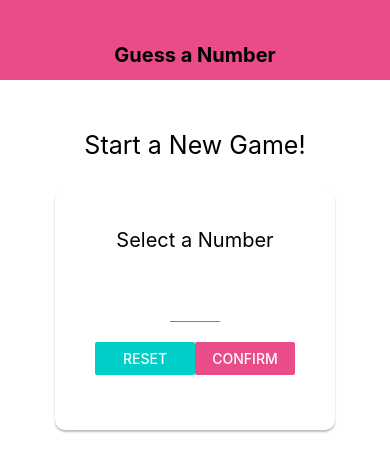
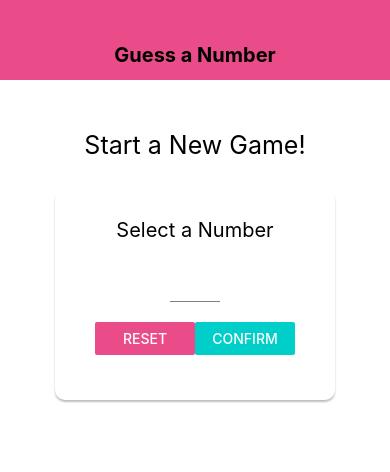
Before and after one commit to bee-squared/guess-a-number, a React Native app: screen / in a window 390 px wide. Shown: the top 472 px of the page. Built offline with nearby package versions, Linux system fonts and the light colour scheme.

Commit message:
wrap up styling for MVP

```diff
--- a/App.js
+++ b/App.js
@@ -4,6 +4,7 @@ import Header from './components/Header';
 import StartGameScreen from './screens/StartGameScreen';
 import GameScreen from './screens/GameScreen';
 import GameOverScreen from './screens/GameOverScreen';
+import { Colors } from 'react-native/Libraries/NewAppScreen';
 
 export default function App() {
   const [userNumber, setUserNumber] = useState();
--- a/components/Card.js
+++ b/components/Card.js
@@ -15,7 +15,7 @@ const styles = StyleSheet.create({
     shadowRadius: 2,
     shadowOpacity: 0.26,
     backgroundColor: 'white',
-    height: 240,
+    height: 210,
     elevation: 4,
     padding: 20,
     borderRadius: 10,
--- a/components/NumberContainer.js
+++ b/components/NumberContainer.js
@@ -16,12 +16,12 @@ const styles = StyleSheet.create({
     borderColor: Colors.accent,
     padding: 10,
     borderRadius: 10,
-    margin: 10,
     alignItems: 'center',
     justifyContent: 'center',
+    marginBottom: 20,
   },
   number: {
-    color: Colors.accent,
+    color: Colors.primary,
     fontSize: 22,
   }
 });
--- a/screens/GameOverScreen.js
+++ b/screens/GameOverScreen.js
@@ -1,14 +1,17 @@
 import React from 'react';
 import { View, Text, StyleSheet, Button } from 'react-native';
+import Colors from '../constants/colors';
 
 const GameOverScreen = (props) => {
   return (
     <View style={styles.screen}>
       <Text style={styles.text}>Nice Job!</Text>
       <Text style={styles.text}>The Game is Over</Text>
-      <Text>Number of rounds: {props.roundsNumber}</Text>
-      <Text>Number was: {props.userNumber}</Text>
-      <Button title="New Game" />
+      <View style={styles.statsContainer}>
+        <Text style={styles.stats}>Number of rounds: {props.roundsNumber}</Text>
+        <Text style={styles.stats}>Number was: {props.userNumber}</Text>
+      </View>
+      <Button title="New Game" color={Colors.accent} onPress={props.onRestart} />
     </View>
   )
 }
@@ -24,6 +27,15 @@ const styles = StyleSheet.create({
   },
   text: {
     fontSize: 22,
+  },
+  statsContainer: {
+    marginVertical: 25,
+    justifyContent: 'center',
+    alignItems: 'center',
+  },
+  stats: {
+    fontSize: 18,
+    color: Colors.primary,
   }
 });
 
--- a/screens/GameScreen.js
+++ b/screens/GameScreen.js
@@ -2,6 +2,7 @@ import React, { useState, useRef, useEffect } from 'react';
 import { View, Text, Stylesheet, StyleSheet, Button, Alert } from 'react-native';
 import NumberContainer from '../components/NumberContainer';
 import Card from '../components/Card';
+import Colors from '../constants/colors';
 
 const generateRandomBetween = (min, max, exclude) => {
   min = Math.ceil(min);
@@ -35,7 +36,7 @@ const GameScreen = (props) => {
       (direction === 'lower' && currentGuess < props.userChoice) ||
       (direction === 'greater' && currentGuess > props.userChoice)
     ) {
-      Alert.alert('Don\'t lie', 'You know that this is wrong...', [{ text: 'Sorry!', style: 'cancel' }
+      Alert.alert('Whoops!', 'Actually, that\'s not correct', [{ text: 'My bad', style: 'cancel' }
       ]);
       return;
     }
@@ -54,10 +55,10 @@ const GameScreen = (props) => {
     <View style={styles.screen}>
       <Text style={styles.guess}>Opponent's Guess</Text>
       <NumberContainer>{currentGuess}</NumberContainer>
+      <View style={styles.divider}></View>
       <Card style={styles.buttonContainer}>
-        <Button title='LOWER' onPress={() => nextGuessHandler('lower')} />
-        <Button title='GREATER' onPress={() => nextGuessHandler('greater')} />
-        {console.log(currentGuess)}
+        <Button title='LOWER' color={Colors.accent} onPress={() => nextGuessHandler('lower')} />
+        <Button title='GREATER' color={Colors.accent} onPress={() => nextGuessHandler('greater')} />
       </Card>
     </View>
   )
@@ -77,6 +78,18 @@ const styles = StyleSheet.create({
     width: 300,
     maxWidth: '80%',
     height: 100,
+  },
+  guess: {
+    fontSize: 22,
+    marginTop: 30,
+    marginBottom: 30,
+  },
+  divider: {
+    borderBottomWidth: 1,
+    borderColor: 'black',
+    height: 1,
+    flexDirection: 'row',
+    width: '90%',
   }
 })
 
--- a/screens/StartGameScreen.js
+++ b/screens/StartGameScreen.js
@@ -51,7 +51,7 @@ const StartGameScreen = (props) => {
       <Card style={styles.summaryContainer} >
           <Text style={styles.instruction}>You selected</Text>
           <NumberContainer>{selectedNumber}</NumberContainer>
-          <Button title="START GAME" onPress={() => props.onStartGame(selectedNumber)}/>
+          <Button color={Colors.accent} title="START GAME" onPress={() => props.onStartGame(selectedNumber)}/>
       </Card>
     )
   }
@@ -80,14 +80,14 @@ const StartGameScreen = (props) => {
               <Button
                 title='Reset'
                 onPress={resetInputHandler}
-                color={Colors.accent}
+                color={Colors.primary}
               />
             </View>
             <View style={styles.button}>
               <Button
                 title='Confirm'
                 onPress={confirmInputHandler}
-                color={Colors.primary} />
+                color={Colors.accent} />
             </View>
           </View>
         </Card>
@@ -99,7 +99,6 @@ const StartGameScreen = (props) => {
 
 const styles = StyleSheet.create({
   screen: {
-    // flex: 1, // takes all the space it can get, both vertically and horizontally
     alignItems: 'center',
     justifyContent: 'center',
     padding: 20,
@@ -111,7 +110,7 @@ const styles = StyleSheet.create({
   },
   instruction: {
     color: 'black',
-    marginBottom: 20,
+    marginBottom: 10,
     fontSize: 20,
   },
   inputContainer: {
@@ -139,6 +138,7 @@ const styles = StyleSheet.create({
     alignItems: 'center',
     width: 300,
     maxWidth: '80%',
+    height: 200,
   },
 });
 
```
